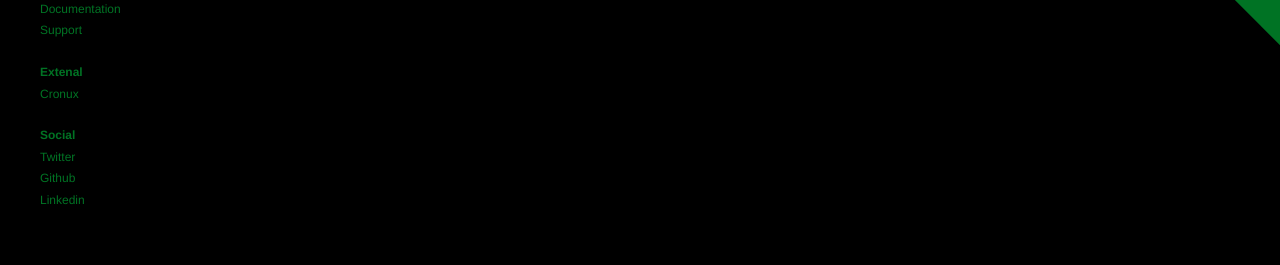
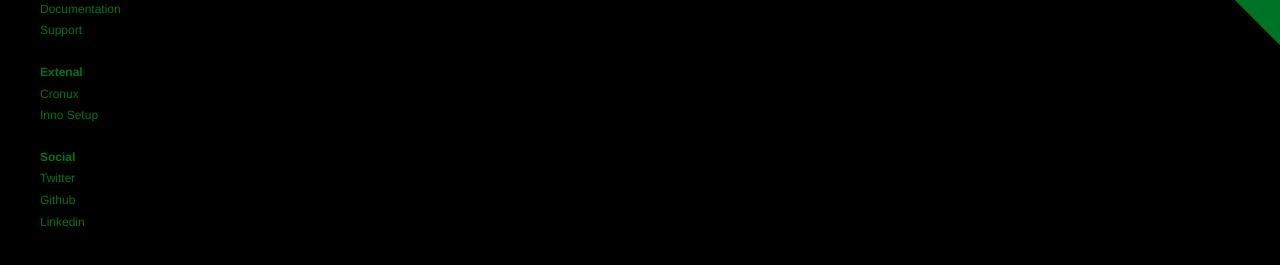
Before and after one commit to thedarkprojects/devjammer, a Jekyll site: the page built from index.html, in a window 1280 px wide. Shown: the part 174-439 px from the top of the page. Built offline with Jekyll 4.4.1, drawn with Linux system fonts in a browser that asks for light colours.

Commit message:
the framework for the website
Former-commit-id: b5b5510d9a9662243df325c274bfa034f76c7266

```diff
--- a/_config.yml
+++ b/_config.yml
@@ -42,6 +42,10 @@ external_links:
       href: https://thecarisma.github.io/Cronux/
       title: Cronux
 
+    - name: Inno Setup
+      href: http://www.jrsoftware.org/isinfo.php
+      title: Inno Setup
+
 # For a poor man's static archival deployment with relative links,
 # change baseurl to ".", uncomment permalink, and suffix collections > devjammer > permalink with ".html".
 # Note that in-article relative links won't work and videos won't properly embed when opening via "file:///.
```
